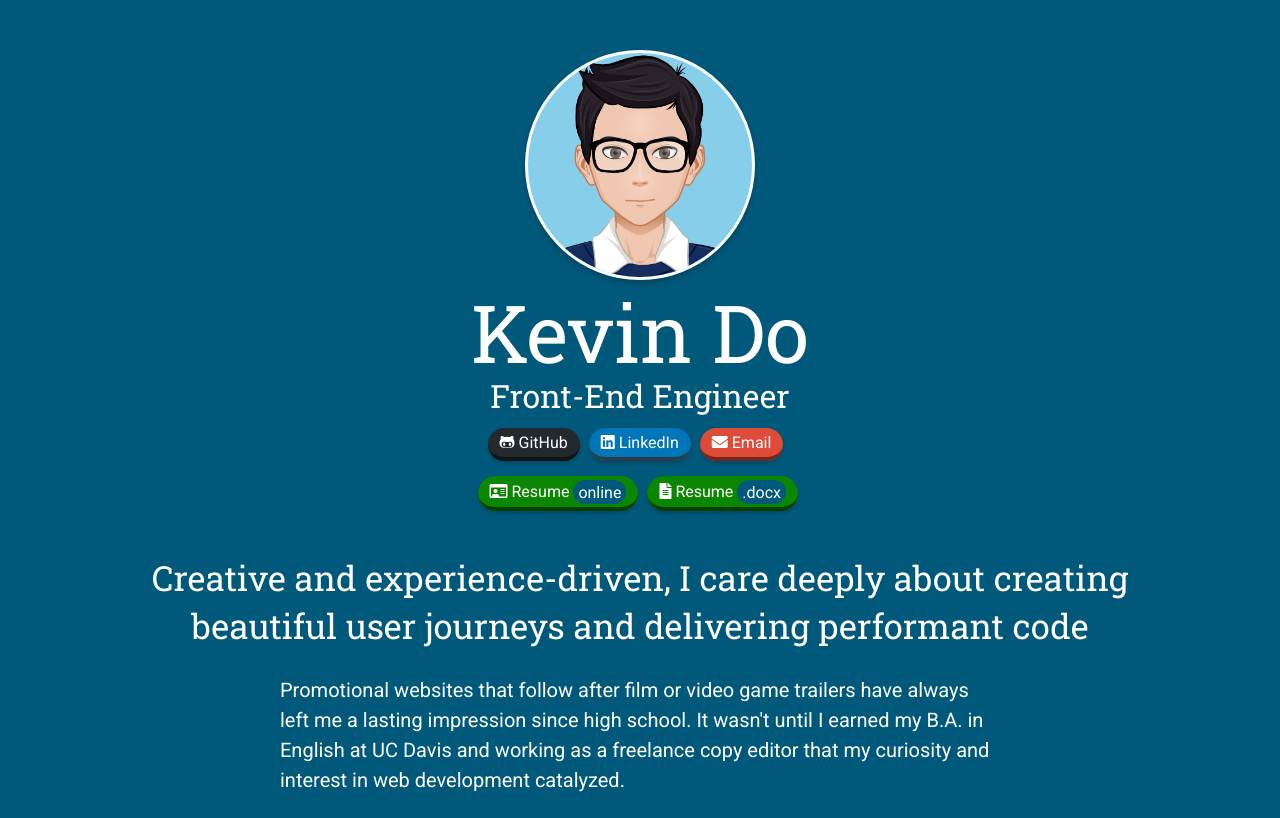
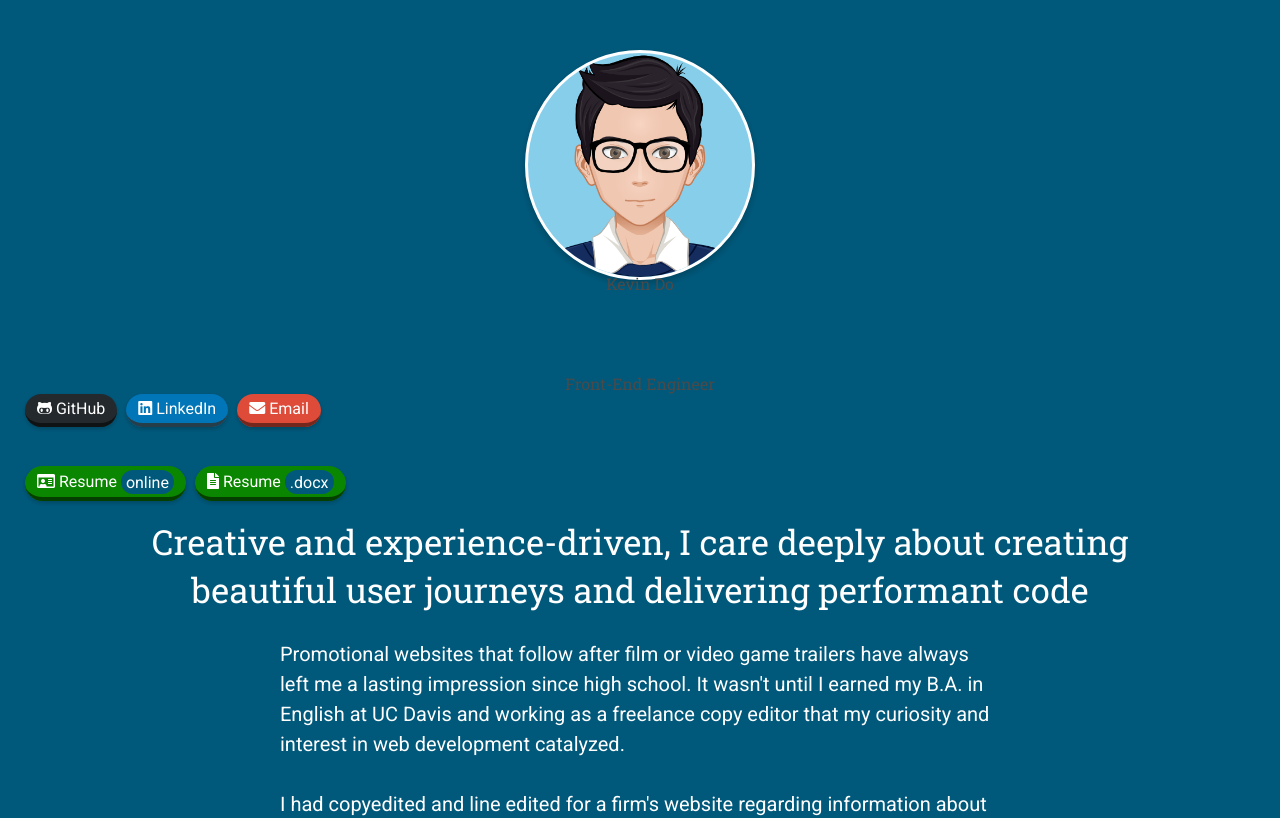
Before and after one commit to do-kevin/do-kevin.github.io, a React (Create React App) app: page / in a window 1280 px wide. Shown: the top 818 px of the page. Built offline with nearby package versions, Linux system fonts and the light colour scheme.

Commit message:
Adds more containers

```diff
--- a/src/pages/About.js
+++ b/src/pages/About.js
@@ -14,15 +14,16 @@ class About extends Component {
               <img className="kevin-pic" src={require("../static/images/avatars/Kevin.png")} alt="Kevin"/>
           </figure>
           <header className="noselect" style={{ height: "100px"}}>
-            <span style={{color: "white", fontSize: "10vh"}}>
+            <span className="my-name">
               Kevin Do
             </span>
           </header>
-          <h2 className="noselect" style={{color: "white", fontSize: "4vh", marginTop: 0}}>
+          <h2 className="my-title noselect">
             Front-End Engineer
           </h2>
         </section>
-        <section style={{textAlign: "center", marginTop: "10px", marginBottom: "50px"}}>
+        <section className="ext-links-container">
+          <div className="ext-links-container__block">
             <a
               className="visit-github-btn"
               href="https://github.com/do-kevin" target="_blank" rel="noreferrer noopener">
@@ -37,8 +38,10 @@ class About extends Component {
               className="email-btn"
               href="mailto:do.kevin.vo@gmail.com" target="_blank" rel="noreferrer noopener">
               <i className="fas fa-envelope"></i>&nbsp;Email</a>
+          </div>
           &nbsp;&nbsp;
         <br/><br/>
+        <div className="resume-btns-container">
           <a
             className="visit-resume-btn"
             href="https://www.visualcv.com/kevin-do-tech-19" target="_blank" rel="noreferrer noopener">
@@ -47,6 +50,7 @@ class About extends Component {
             className="visit-resume-btn"
             href={require("../documents/Kevin-Do-General-Resume-2019.docx")} target="_blank" rel="noreferrer noopener">
             <i className="fas fa-file-alt"></i>&nbsp;Resume <span>.docx</span></a>
+        </div>
           &nbsp;
         </section>
         {/* About me */}
```
Lines whose indentation alone changed are shown as unchanged.
